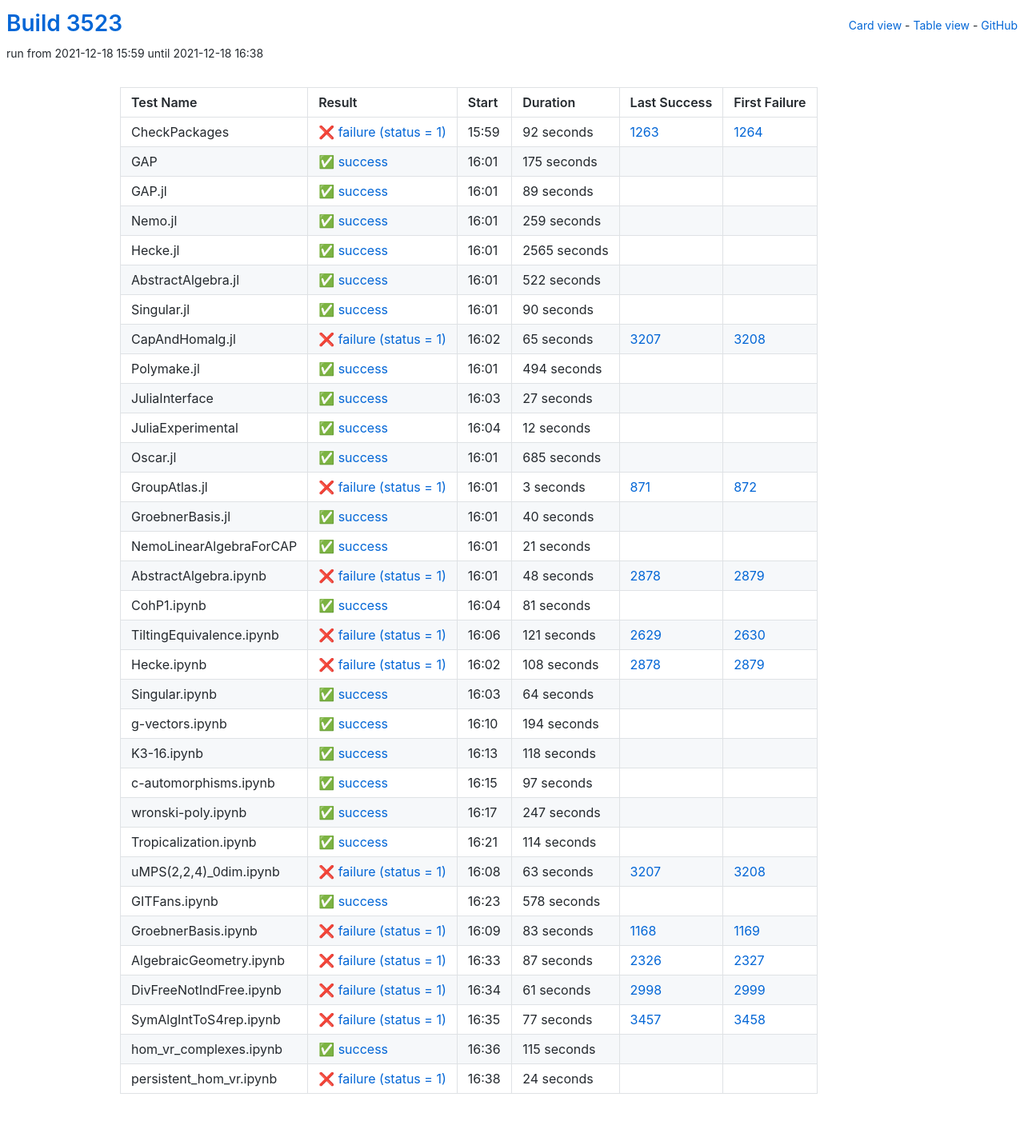
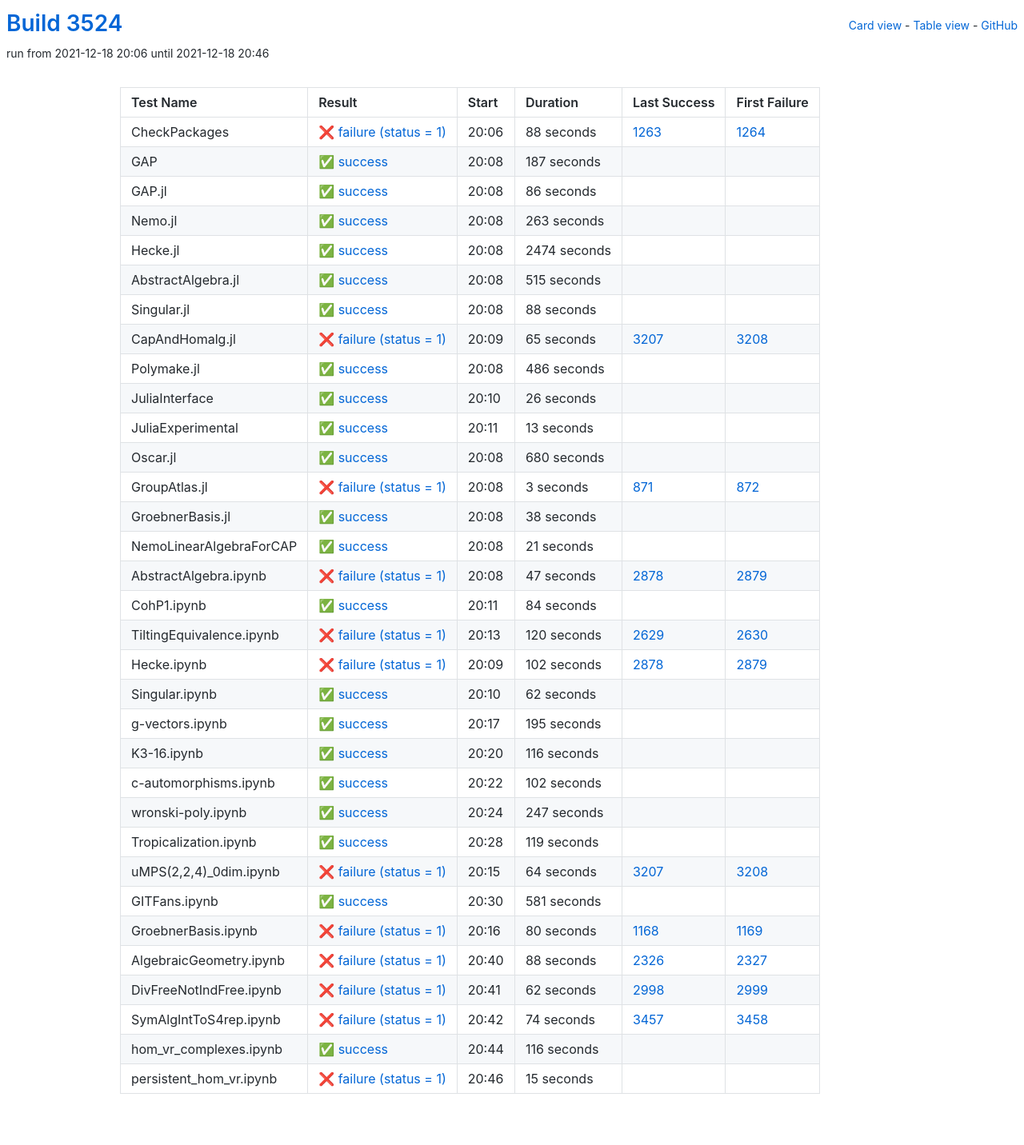
Before and after one commit to oscar-system/oscar-ci-status-stable, a Jekyll site: the page built from table.html, in a window 1280 px wide. Shown: the whole page at 80% size. Built offline with Jekyll 4.4.1, drawn with Linux system fonts in a browser that asks for light colours.

Commit message:
Build #3524

```diff
--- a/_data/ci.yml
+++ b/_data/ci.yml
@@ -1,6 +1,6 @@
 ---
-build: 3523
-build_url: https://oscarci.mathematik.uni-kl.de/job/oscar-stable/3523/
+build: 3524
+build_url: https://oscarci.mathematik.uni-kl.de/job/oscar-stable/3524/
 job: oscar-stable
 organization: oscar-system
 repo: oscar-ci-status-stable
@@ -8,92 +8,92 @@ repourl: https://github.com/oscar-system/oscar-ci-status-stable
 tests:
 - name: CheckPackages
   id: checkpackages
-  log: https://oscarci.mathematik.uni-kl.de/job/oscar-stable/3523/artifact/logs/build-3523/CheckPackages.log
-  start: 2021-12-18 15:59
+  log: https://oscarci.mathematik.uni-kl.de/job/oscar-stable/3524/artifact/logs/build-3524/CheckPackages.log
+  start: 2021-12-18 20:06
   success: false
   exitcode: 1
   status: failure
-  duration: 92
+  duration: 88
   last_success: 1263
   last_success_url: https://oscarci.mathematik.uni-kl.de/job/oscar-stable/1263/
   first_failure: 1264
   first_failure_url: https://oscarci.mathematik.uni-kl.de/job/oscar-stable/1264/
 - name: GAP
   id: gap
-  log: https://oscarci.mathematik.uni-kl.de/job/oscar-stable/3523/artifact/logs/build-3523/GAP.log
-  start: 2021-12-18 16:01
+  log: https://oscarci.mathematik.uni-kl.de/job/oscar-stable/3524/artifact/logs/build-3524/GAP.log
+  start: 2021-12-18 20:08
   success: true
   exitcode: 0
   status: success
-  duration: 175
+  duration: 187
   last_success: false
   last_success_url:
   first_failure: false
   first_failure_url:
 - name: GAP.jl
   id: gap-jl
-  log: https://oscarci.mathematik.uni-kl.de/job/oscar-stable/3523/artifact/logs/build-3523/GAP.jl.log
-  start: 2021-12-18 16:01
+  log: https://oscarci.mathematik.uni-kl.de/job/oscar-stable/3524/artifact/logs/build-3524/GAP.jl.log
+  start: 2021-12-18 20:08
   success: true
   exitcode: 0
   status: success
-  duration: 89
+  duration: 86
   last_success: false
   last_success_url:
   first_failure: false
   first_failure_url:
 - name: Nemo.jl
   id: nemo-jl
-  log: https://oscarci.mathematik.uni-kl.de/job/oscar-stable/3523/artifact/logs/build-3523/Nemo.jl.log
-  start: 2021-12-18 16:01
+  log: https://oscarci.mathematik.uni-kl.de/job/oscar-stable/3524/artifact/logs/build-3524/Nemo.jl.log
+  start: 2021-12-18 20:08
   success: true
   exitcode: 0
   status: success
-  duration: 259
+  duration: 263
   last_success: false
   last_success_url:
   first_failure: false
   first_failure_url:
 - name: Hecke.jl
   id: hecke-jl
-  log: https://oscarci.mathematik.uni-kl.de/job/oscar-stable/3523/artifact/logs/build-3523/Hecke.jl.log
-  start: 2021-12-18 16:01
+  log: https://oscarci.mathematik.uni-kl.de/job/oscar-stable/3524/artifact/logs/build-3524/Hecke.jl.log
+  start: 2021-12-18 20:08
   success: true
   exitcode: 0
   status: success
-  duration: 2565
+  duration: 2474
   last_success: false
   last_success_url:
   first_failure: false
   first_failure_url:
 - name: AbstractAlgebra.jl
   id: abstractalgebra-jl
-  log: https://oscarci.mathematik.uni-kl.de/job/oscar-stable/3523/artifact/logs/build-3523/AbstractAlgebra.jl.log
-  start: 2021-12-18 16:01
+  log: https://oscarci.mathematik.uni-kl.de/job/oscar-stable/3524/artifact/logs/build-3524/AbstractAlgebra.jl.log
+  start: 2021-12-18 20:08
   success: true
   exitcode: 0
   status: success
-  duration: 522
+  duration: 515
   last_success: false
   last_success_url:
   first_failure: false
   first_failure_url:
 - name: Singular.jl
   id: singular-jl
-  log: https://oscarci.mathematik.uni-kl.de/job/oscar-stable/3523/artifact/logs/build-3523/Singular.jl.log
-  start: 2021-12-18 16:01
+  log: https://oscarci.mathematik.uni-kl.de/job/oscar-stable/3524/artifact/logs/build-3524/Singular.jl.log
+  start: 2021-12-18 20:08
   success: true
   exitcode: 0
   status: success
-  duration: 90
+  duration: 88
   last_success: false
   last_success_url:
   first_failure: false
   first_failure_url:
 - name: CapAndHomalg.jl
   id: capandhomalg-jl
-  log: https://oscarci.mathematik.uni-kl.de/job/oscar-stable/3523/artifact/logs/build-3523/CapAndHomalg.jl.log
-  start: 2021-12-18 16:02
+  log: https://oscarci.mathematik.uni-kl.de/job/oscar-stable/3524/artifact/logs/build-3524/CapAndHomalg.jl.log
+  start: 2021-12-18 20:09
   success: false
   exitcode: 1
   status: failure
@@ -104,56 +104,56 @@ tests:
   first_failure_url: https://oscarci.mathematik.uni-kl.de/job/oscar-stable/3208/
 - name: Polymake.jl
   id: polymake-jl
-  log: https://oscarci.mathematik.uni-kl.de/job/oscar-stable/3523/artifact/logs/build-3523/Polymake.jl.log
-  start: 2021-12-18 16:01
+  log: https://oscarci.mathematik.uni-kl.de/job/oscar-stable/3524/artifact/logs/build-3524/Polymake.jl.log
+  start: 2021-12-18 20:08
   success: true
   exitcode: 0
   status: success
-  duration: 494
+  duration: 486
   last_success: false
   last_success_url:
   first_failure: false
   first_failure_url:
 - name: JuliaInterface
   id: juliainterface
-  log: https://oscarci.mathematik.uni-kl.de/job/oscar-stable/3523/artifact/logs/build-3523/JuliaInterface.log
-  start: 2021-12-18 16:03
+  log: https://oscarci.mathematik.uni-kl.de/job/oscar-stable/3524/artifact/logs/build-3524/JuliaInterface.log
+  start: 2021-12-18 20:10
   success: true
   exitcode: 0
   status: success
-  duration: 27
+  duration: 26
   last_success: false
   last_success_url:
   first_failure: false
   first_failure_url:
 - name: JuliaExperimental
   id: juliaexperimental
-  log: https://oscarci.mathematik.uni-kl.de/job/oscar-stable/3523/artifact/logs/build-3523/JuliaExperimental.log
-  start: 2021-12-18 16:04
+  log: https://oscarci.mathematik.uni-kl.de/job/oscar-stable/3524/artifact/logs/build-3524/JuliaExperimental.log
+  start: 2021-12-18 20:11
   success: true
   exitcode: 0
   status: success
-  duration: 12
+  duration: 13
   last_success: false
   last_success_url:
   first_failure: false
   first_failure_url:
 - name: Oscar.jl
   id: oscar-jl
-  log: https://oscarci.mathematik.uni-kl.de/job/oscar-stable/3523/artifact/logs/build-3523/Oscar.jl.log
-  start: 2021-12-18 16:01
+  log: https://oscarci.mathematik.uni-kl.de/job/oscar-stable/3524/artifact/logs/build-3524/Oscar.jl.log
+  start: 2021-12-18 20:08
   success: true
   exitcode: 0
   status: success
-  duration: 685
+  duration: 680
   last_success: false
   last_success_url:
   first_failure: false
   first_failure_url:
 - name: GroupAtlas.jl
   id: groupatlas-jl
-  log: https://oscarci.mathematik.uni-kl.de/job/oscar-stable/3523/artifact/logs/build-3523/GroupAtlas.jl.log
-  start: 2021-12-18 16:01
+  log: https://oscarci.mathematik.uni-kl.de/job/oscar-stable/3524/artifact/logs/build-3524/GroupAtlas.jl.log
+  start: 2021-12-18 20:08
   success: false
   exitcode: 1
   status: failure
@@ -164,20 +164,20 @@ tests:
   first_failure_url: https://oscarci.mathematik.uni-kl.de/job/oscar-stable/872/
 - name: GroebnerBasis.jl
   id: groebnerbasis-jl
-  log: https://oscarci.mathematik.uni-kl.de/job/oscar-stable/3523/artifact/logs/build-3523/GroebnerBasis.jl.log
-  start: 2021-12-18 16:01
+  log: https://oscarci.mathematik.uni-kl.de/job/oscar-stable/3524/artifact/logs/build-3524/GroebnerBasis.jl.log
+  start: 2021-12-18 20:08
   success: true
   exitcode: 0
   status: success
-  duration: 40
+  duration: 38
   last_success: false
   last_success_url:
   first_failure: false
   first_failure_url:
 - name: NemoLinearAlgebraForCAP
   id: nemolinearalgebraforcap
-  log: https://oscarci.mathematik.uni-kl.de/job/oscar-stable/3523/artifact/logs/build-3523/NemoLinearAlgebraForCAP.log
-  start: 2021-12-18 16:01
+  log: https://oscarci.mathematik.uni-kl.de/job/oscar-stable/3524/artifact/logs/build-3524/NemoLinearAlgebraForCAP.log
+  start: 2021-12-18 20:08
   success: true
   exitcode: 0
   status: success
@@ -188,104 +188,104 @@ tests:
   first_failure_url:
 - name: AbstractAlgebra.ipynb
   id: abstractalgebra-ipynb
-  log: https://oscarci.mathematik.uni-kl.de/job/oscar-stable/3523/artifact/logs/build-3523/AbstractAlgebra.ipynb.log
-  start: 2021-12-18 16:01
+  log: https://oscarci.mathematik.uni-kl.de/job/oscar-stable/3524/artifact/logs/build-3524/AbstractAlgebra.ipynb.log
+  start: 2021-12-18 20:08
   success: false
   exitcode: 1
   status: failure
-  duration: 48
+  duration: 47
   last_success: 2878
   last_success_url: https://oscarci.mathematik.uni-kl.de/job/oscar-stable/2878/
   first_failure: 2879
   first_failure_url: https://oscarci.mathematik.uni-kl.de/job/oscar-stable/2879/
 - name: CohP1.ipynb
   id: cohp1-ipynb
-  log: https://oscarci.mathematik.uni-kl.de/job/oscar-stable/3523/artifact/logs/build-3523/CohP1.ipynb.log
-  start: 2021-12-18 16:04
+  log: https://oscarci.mathematik.uni-kl.de/job/oscar-stable/3524/artifact/logs/build-3524/CohP1.ipynb.log
+  start: 2021-12-18 20:11
   success: true
   exitcode: 0
   status: success
-  duration: 81
+  duration: 84
   last_success: false
   last_success_url:
   first_failure: false
   first_failure_url:
 - name: TiltingEquivalence.ipynb
   id: tiltingequivalence-ipynb
-  log: https://oscarci.mathematik.uni-kl.de/job/oscar-stable/3523/artifact/logs/build-3523/TiltingEquivalence.ipynb.log
-  start: 2021-12-18 16:06
+  log: https://oscarci.mathematik.uni-kl.de/job/oscar-stable/3524/artifact/logs/build-3524/TiltingEquivalence.ipynb.log
+  start: 2021-12-18 20:13
   success: false
   exitcode: 1
   status: failure
-  duration: 121
+  duration: 120
   last_success: 2629
   last_success_url: https://oscarci.mathematik.uni-kl.de/job/oscar-stable/2629/
   first_failure: 2630
   first_failure_url: https://oscarci.mathematik.uni-kl.de/job/oscar-stable/2630/
 - name: Hecke.ipynb
   id: hecke-ipynb
-  log: https://oscarci.mathematik.uni-kl.de/job/oscar-stable/3523/artifact/logs/build-3523/Hecke.ipynb.log
-  start: 2021-12-18 16:02
+  log: https://oscarci.mathematik.uni-kl.de/job/oscar-stable/3524/artifact/logs/build-3524/Hecke.ipynb.log
+  start: 2021-12-18 20:09
   success: false
   exitcode: 1
   status: failure
-  duration: 108
+  duration: 102
   last_success: 2878
   last_success_url: https://oscarci.mathematik.uni-kl.de/job/oscar-stable/2878/
   first_failure: 2879
   first_failure_url: https://oscarci.mathematik.uni-kl.de/job/oscar-stable/2879/
 - name: Singular.ipynb
   id: singular-ipynb
-  log: https://oscarci.mathematik.uni-kl.de/job/oscar-stable/3523/artifact/logs/build-3523/Singular.ipynb.log
-  start: 2021-12-18 16:03
+  log: https://oscarci.mathematik.uni-kl.de/job/oscar-stable/3524/artifact/logs/build-3524/Singular.ipynb.log
+  start: 2021-12-18 20:10
   success: true
   exitcode: 0
   status: success
-  duration: 64
+  duration: 62
   last_success: false
   last_success_url:
   first_failure: false
   first_failure_url:
 - name: g-vectors.ipynb
   id: g-vectors-ipynb
-  log: https://oscarci.mathematik.uni-kl.de/job/oscar-stable/3523/artifact/logs/build-3523/g-vectors.ipynb.log
-  start: 2021-12-18 16:10
+  log: https://oscarci.mathematik.uni-kl.de/job/oscar-stable/3524/artifact/logs/build-3524/g-vectors.ipynb.log
+  start: 2021-12-18 20:17
   success: true
   exitcode: 0
   status: success
-  duration: 194
+  duration: 195
   last_success: false
   last_success_url:
   first_failure: false
   first_failure_url:
 - name: K3-16.ipynb
   id: k3-16-ipynb
-  log: https://oscarci.mathematik.uni-kl.de/job/oscar-stable/3523/artifact/logs/build-3523/K3-16.ipynb.log
-  start: 2021-12-18 16:13
+  log: https://oscarci.mathematik.uni-kl.de/job/oscar-stable/3524/artifact/logs/build-3524/K3-16.ipynb.log
+  start: 2021-12-18 20:20
   success: true
   exitcode: 0
   status: success
-  duration: 118
+  duration: 116
   last_success: false
   last_success_url:
   first_failure: false
   first_failure_url:
 - name: c-automorphisms.ipynb
   id: c-automorphisms-ipynb
-  log: https://oscarci.mathematik.uni-kl.de/job/oscar-stable/3523/artifact/logs/build-3523/c-automorphisms.ipynb.log
-  start: 2021-12-18 16:15
+  log: https://oscarci.mathematik.uni-kl.de/job/oscar-stable/3524/artifact/logs/build-3524/c-automorphisms.ipynb.log
+  start: 2021-12-18 20:22
   success: true
   exitcode: 0
   status: success
-  duration: 97
+  duration: 102
   last_success: false
   last_success_url:
   first_failure: false
   first_failure_url:
 - name: wronski-poly.ipynb
   id: wronski-poly-ipynb
-  log: https://oscarci.mathematik.uni-kl.de/job/oscar-stable/3523/artifact/logs/build-3523/wronski-poly.ipynb.log
-  start: 2021-12-18 16:17
+  log: https://oscarci.mathematik.uni-kl.de/job/oscar-stable/3524/artifact/logs/build-3524/wronski-poly.ipynb.log
+  start: 2021-12-18 20:24
   success: true
   exitcode: 0
   status: success
@@ -296,108 +296,108 @@ tests:
   first_failure_url:
 - name: Tropicalization.ipynb
   id: tropicalization-ipynb
-  log: https://oscarci.mathematik.uni-kl.de/job/oscar-stable/3523/artifact/logs/build-3523/Tropicalization.ipynb.log
-  start: 2021-12-18 16:21
+  log: https://oscarci.mathematik.uni-kl.de/job/oscar-stable/3524/artifact/logs/build-3524/Tropicalization.ipynb.log
+  start: 2021-12-18 20:28
   success: true
   exitcode: 0
   status: success
-  duration: 114
+  duration: 119
   last_success: false
   last_success_url:
   first_failure: false
   first_failure_url:
 - name: uMPS(2,2,4)_0dim.ipynb
   id: umps-2-2-4-0dim-ipynb
-  log: https://oscarci.mathematik.uni-kl.de/job/oscar-stable/3523/artifact/logs/build-3523/uMPS-2-2-4-_0dim.ipynb.log
-  start: 2021-12-18 16:08
+  log: https://oscarci.mathematik.uni-kl.de/job/oscar-stable/3524/artifact/logs/build-3524/uMPS-2-2-4-_0dim.ipynb.log
+  start: 2021-12-18 20:15
   success: false
   exitcode: 1
   status: failure
-  duration: 63
+  duration: 64
   last_success: 3207
   last_success_url: https://oscarci.mathematik.uni-kl.de/job/oscar-stable/3207/
   first_failure: 3208
   first_failure_url: https://oscarci.mathematik.uni-kl.de/job/oscar-stable/3208/
 - name: GITFans.ipynb
   id: gitfans-ipynb
-  log: https://oscarci.mathematik.uni-kl.de/job/oscar-stable/3523/artifact/logs/build-3523/GITFans.ipynb.log
-  start: 2021-12-18 16:23
+  log: https://oscarci.mathematik.uni-kl.de/job/oscar-stable/3524/artifact/logs/build-3524/GITFans.ipynb.log
+  start: 2021-12-18 20:30
   success: true
   exitcode: 0
   status: success
-  duration: 578
+  duration: 581
   last_success: false
   last_success_url:
   first_failure: false
   first_failure_url:
 - name: GroebnerBasis.ipynb
   id: groebnerbasis-ipynb
-  log: https://oscarci.mathematik.uni-kl.de/job/oscar-stable/3523/artifact/logs/build-3523/GroebnerBasis.ipynb.log
-  start: 2021-12-18 16:09
+  log: https://oscarci.mathematik.uni-kl.de/job/oscar-stable/3524/artifact/logs/build-3524/GroebnerBasis.ipynb.log
+  start: 2021-12-18 20:16
   success: false
   exitcode: 1
   status: failure
-  duration: 83
+  duration: 80
   last_success: 1168
   last_success_url: https://oscarci.mathematik.uni-kl.de/job/oscar-stable/1168/
   first_failure: 1169
   first_failure_url: https://oscarci.mathematik.uni-kl.de/job/oscar-stable/1169/
 - name: AlgebraicGeometry.ipynb
   id: algebraicgeometry-ipynb
-  log: https://oscarci.mathematik.uni-kl.de/job/oscar-stable/3523/artifact/logs/build-3523/AlgebraicGeometry.ipynb.log
-  start: 2021-12-18 16:33
+  log: https://oscarci.mathematik.uni-kl.de/job/oscar-stable/3524/artifact/logs/build-3524/AlgebraicGeometry.ipynb.log
+  start: 2021-12-18 20:40
   success: false
   exitcode: 1
   status: failure
-  duration: 87
+  duration: 88
   last_success: 2326
   last_success_url: https://oscarci.mathematik.uni-kl.de/job/oscar-stable/2326/
   first_failure: 2327
   first_failure_url: https://oscarci.mathematik.uni-kl.de/job/oscar-stable/2327/
 - name: DivFreeNotIndFree.ipynb
   id: divfreenotindfree-ipynb
-  log: https://oscarci.mathematik.uni-kl.de/job/oscar-stable/3523/artifact/logs/build-3523/DivFreeNotIndFree.ipynb.log
-  start: 2021-12-18 16:34
+  log: https://oscarci.mathematik.uni-kl.de/job/oscar-stable/3524/artifact/logs/build-3524/DivFreeNotIndFree.ipynb.log
+  start: 2021-12-18 20:41
   success: false
   exitcode: 1
   status: failure
-  duration: 61
+  duration: 62
   last_success: 2998
   last_success_url: https://oscarci.mathematik.uni-kl.de/job/oscar-stable/2998/
   first_failure: 2999
   first_failure_url: https://oscarci.mathematik.uni-kl.de/job/oscar-stable/2999/
 - name: SymAlgIntToS4rep.ipynb
   id: symalginttos4rep-ipynb
-  log: https://oscarci.mathematik.uni-kl.de/job/oscar-stable/3523/artifact/logs/build-3523/SymAlgIntToS4rep.ipynb.log
-  start: 2021-12-18 16:35
+  log: https://oscarci.mathematik.uni-kl.de/job/oscar-stable/3524/artifact/logs/build-3524/SymAlgIntToS4rep.ipynb.log
+  start: 2021-12-18 20:42
   success: false
   exitcode: 1
   status: failure
-  duration: 77
+  duration: 74
   last_success: 3457
   last_success_url: https://oscarci.mathematik.uni-kl.de/job/oscar-stable/3457/
   first_failure: 3458
   first_failure_url: https://oscarci.mathematik.uni-kl.de/job/oscar-stable/3458/
 - name: hom_vr_complexes.ipynb
   id: hom-vr-complexes-ipynb
-  log: https://oscarci.mathematik.uni-kl.de/job/oscar-stable/3523/artifact/logs/build-3523/hom_vr_complexes.ipynb.log
-  start: 2021-12-18 16:36
+  log: https://oscarci.mathematik.uni-kl.de/job/oscar-stable/3524/artifact/logs/build-3524/hom_vr_complexes.ipynb.log
+  start: 2021-12-18 20:44
   success: true
   exitcode: 0
   status: success
-  duration: 115
+  duration: 116
   last_success: false
   last_success_url:
   first_failure: false
   first_failure_url:
 - name: persistent_hom_vr.ipynb
   id: persistent-hom-vr-ipynb
-  log: https://oscarci.mathematik.uni-kl.de/job/oscar-stable/3523/artifact/logs/build-3523/persistent_hom_vr.ipynb.log
-  start: 2021-12-18 16:38
+  log: https://oscarci.mathematik.uni-kl.de/job/oscar-stable/3524/artifact/logs/build-3524/persistent_hom_vr.ipynb.log
+  start: 2021-12-18 20:46
   success: false
   exitcode: 1
   status: failure
-  duration: 24
+  duration: 15
   last_success: false
   last_success_url:
   first_failure: false
```
Also changed, not shown: README.md.
